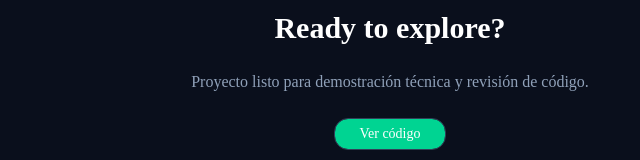
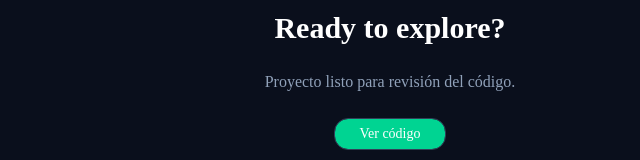
Before and after one commit to jackzet743/ironfit-portfolio, a Next.js app: page / in a window 1280 px wide. Shown: the part 1685-1845 px from the top of the page, without its empty margins (250-890 px from the left). Built offline with nearby package versions, Linux system fonts and the light colour scheme.

Commit message:
Update demo section text for clarity

```diff
--- a/app/page.tsx
+++ b/app/page.tsx
@@ -130,7 +130,7 @@ export default function IronfitLanding() {
                 {/* CTA */}
                 <section id="demo" className="text-center space-y-6">
                     <h2 className="text-3xl font-semibold">Ready to explore?</h2>
-                    <p className="text-slate-400">Proyecto listo para demostración técnica y revisión de código.</p>
+                    <p className="text-slate-400">Proyecto listo para revisión del código.</p>
 
                     <div className="flex justify-center gap-4">
                         <a
```
